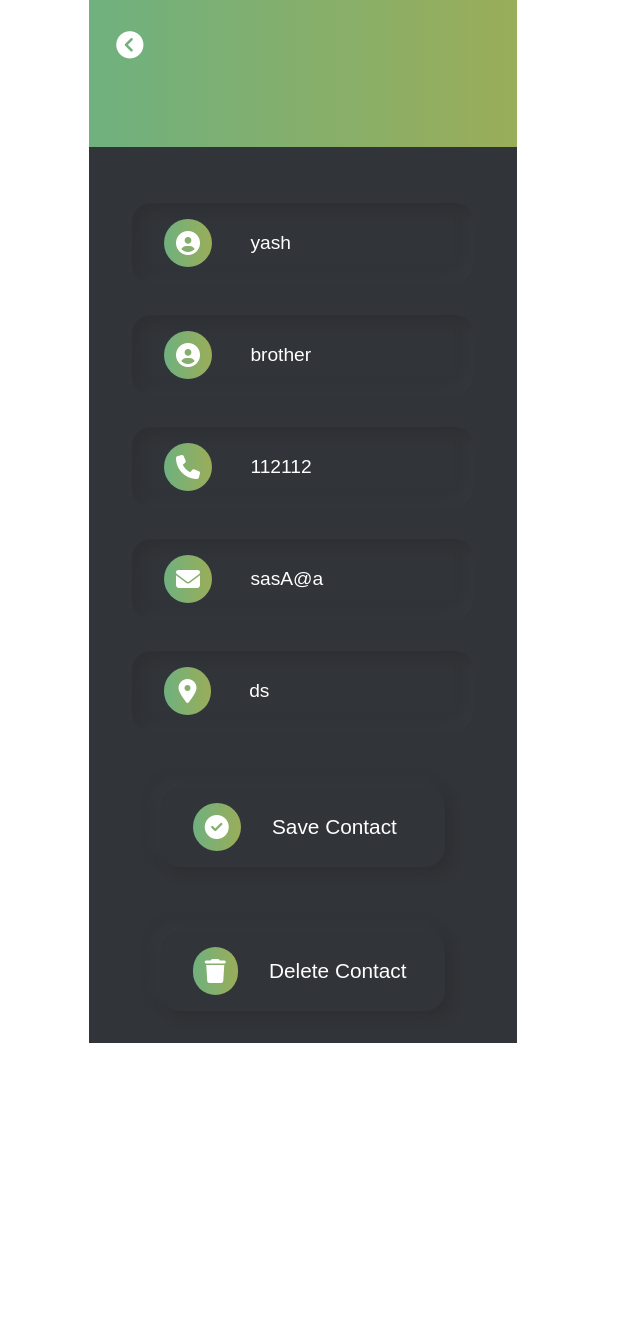
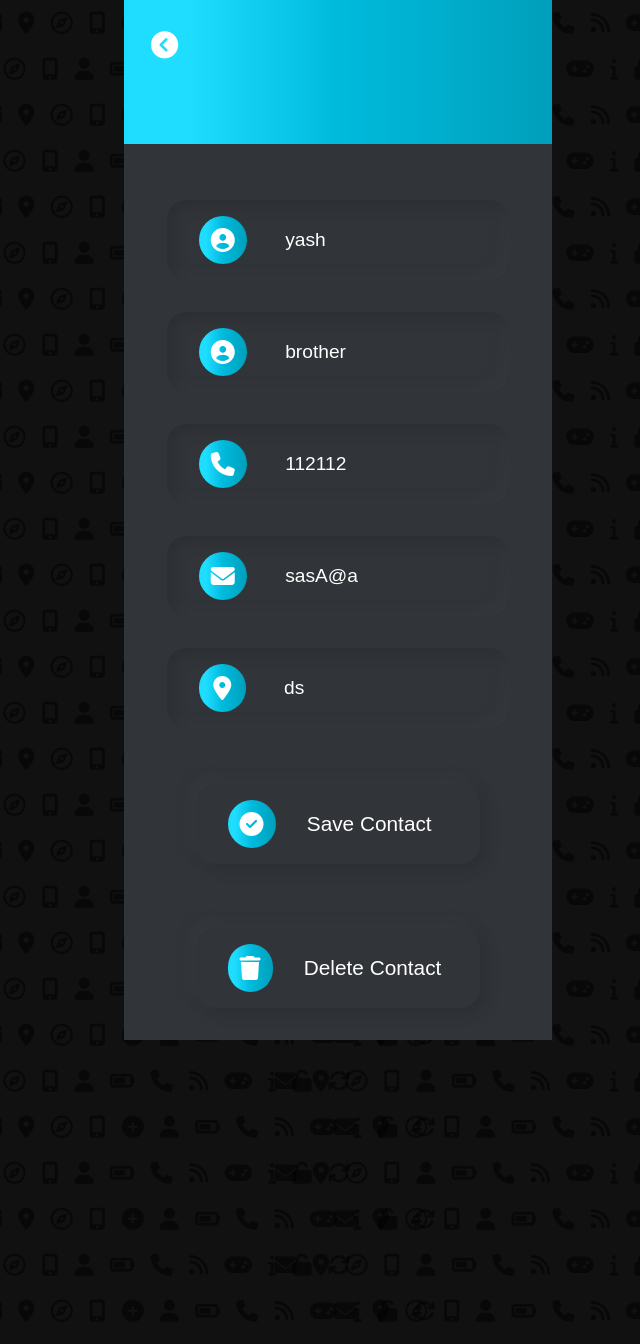
Before and after one commit to Sarthak88221/Contact-List, a Django app: page /edit-profile/2 in a window 1280 px wide. Shown: the top 1344 px of the page, without its empty margins (337-977 px from the left). Before the commit the page ends 1043 px from the top, so only its background shows below. Run offline with Django 3.2, Linux system fonts and the light colour scheme; data comes from the database, SQL or seed files in the repository; some libraries are stand-ins or nearby versions.

Commit message:
Background updated

```diff
--- a/contactlist/contact/views.py
+++ b/contactlist/contact/views.py
@@ -4,7 +4,6 @@ from .models import Contact
 def index(request):
     contacts = Contact.objects.all()
     search_input = request.POST.get('search-area')
-    print(search_input)
     if search_input:
         contacts = Contact.objects.filter(full_name__icontains=search_input)
     else:
--- a/contactlist/static/style-BG.css
+++ b/contactlist/static/style-BG.css
@@ -22,15 +22,15 @@ i:hover{
     text-shadow: 0 0 120px #04d9ff ;
 }
 .row3{
-    position: relative;
+    position: inherit;
     width: 100%;
-    top: -86%;
-    left: -17%;
+    /* top: -86%; */
+    /* left: -41%; */
     display: flex;
     padding: 10px 0;
     white-space: nowrap;
     font-size: 22px;
-    transform: rotate(-30deg);
+    /* transform: rotate(-10deg); */
 }
 .row3 div{
     animation: animate1 40s linear infinite;
--- a/contactlist/static/style-edit.css
+++ b/contactlist/static/style-edit.css
@@ -8,7 +8,11 @@ body{
 }
 
 .container{
-	max-width: 428px;
+	position:absolute;
+	top:0%;
+	left: 36%;
+	width: 428px;
+	/* max-width: 428px; */
 	margin: 0 auto;
 	background-color: #313438;
 	min-height: 100vh;
@@ -22,7 +26,7 @@ a{
 
 .hero{
 	color: white;
-	background: linear-gradient(90deg, rgba(111,177,127,1) 0%, rgba(154,173,89,1) 100%);
+	background: linear-gradient(90deg,#1eddff 15%,  #00badc  50%, #009fbb 100%);
 	padding: 2em 0;
 }
 
@@ -74,7 +78,7 @@ p{
 }
 
 .icon-gradient{
-	background: linear-gradient(90deg, rgba(111,177,127,1) 0%, rgba(154,173,89,1) 100%);
+	background: linear-gradient(90deg,#1eddff 15%,  #00badc  50%, #009fbb 100%);
 	border-radius: 100px;
 	font-size: 1.5em;
 	padding: .5em;
--- a/contactlist/static/style.css
+++ b/contactlist/static/style.css
@@ -67,7 +67,7 @@ ul{
 }
 
 hr{
-	border: 1px solicontactd #494a4b;
+	border: 1px solid contactd #494a4b;
 }
 
 .list__item{
--- a/contactlist/templates/edit.html
+++ b/contactlist/templates/edit.html
@@ -1,19 +1,26 @@
+{% extends 'base_BG.html' %}
 {% load static %}
 
 <!DOCTYPE html>
 <html>
 
 <head>
+	{% block head %}
+
 	<meta charset="UTF-8">
 	<meta name="viewport" content="width=device-width, initial-scale=1.0">
-	<link rel="stylesheet" type="text/css" href="{% static 'style-edit.css' %}">
 
 	<link rel="preconnect" href="https://fonts.gstatic.com">
 	<link href="https://fonts.googleapis.com/css2?family=Inter&display=swap" rel="stylesheet">
 
 	<script src="https://kit.fontawesome.com/6b20b1c14d.js" crossorigin="anonymous"></script>
 	<title>Edit Contact</title>
+	{% endblock %}
+	{% block stylesheet %}
+	<link rel="stylesheet" type="text/css" href="{% static 'style-edit.css' %}">
+	{% endblock %}
 </head>
+{% block content %}
 
 <body>
 
@@ -55,7 +62,7 @@
 
 				<div class="info-line">
 					<i class="fas fa-envelope icon-gradient"></i>
-					<input type="text" class="type" name="e-mail" placeholder="Email" value="{{ contact.email }}">
+					<input type="text" class="type" name="email" placeholder="Email" value="{{ contact.email }}">
 				</div>
 
 				<div class="info-line">
@@ -86,5 +93,5 @@
 
 
 </body>
-
+{% endblock %}
 </html>
```
Also changed, not shown: contactlist/static/style-delete.css (+10 -5 lines), contactlist/static/style-profile.css (+8 -6 lines), contactlist/templates/contact-profile.html (+13 -1 lines), contactlist/templates/delete.html (+11 -3 lines), contactlist/templates/new.html (+9 -1 lines).
